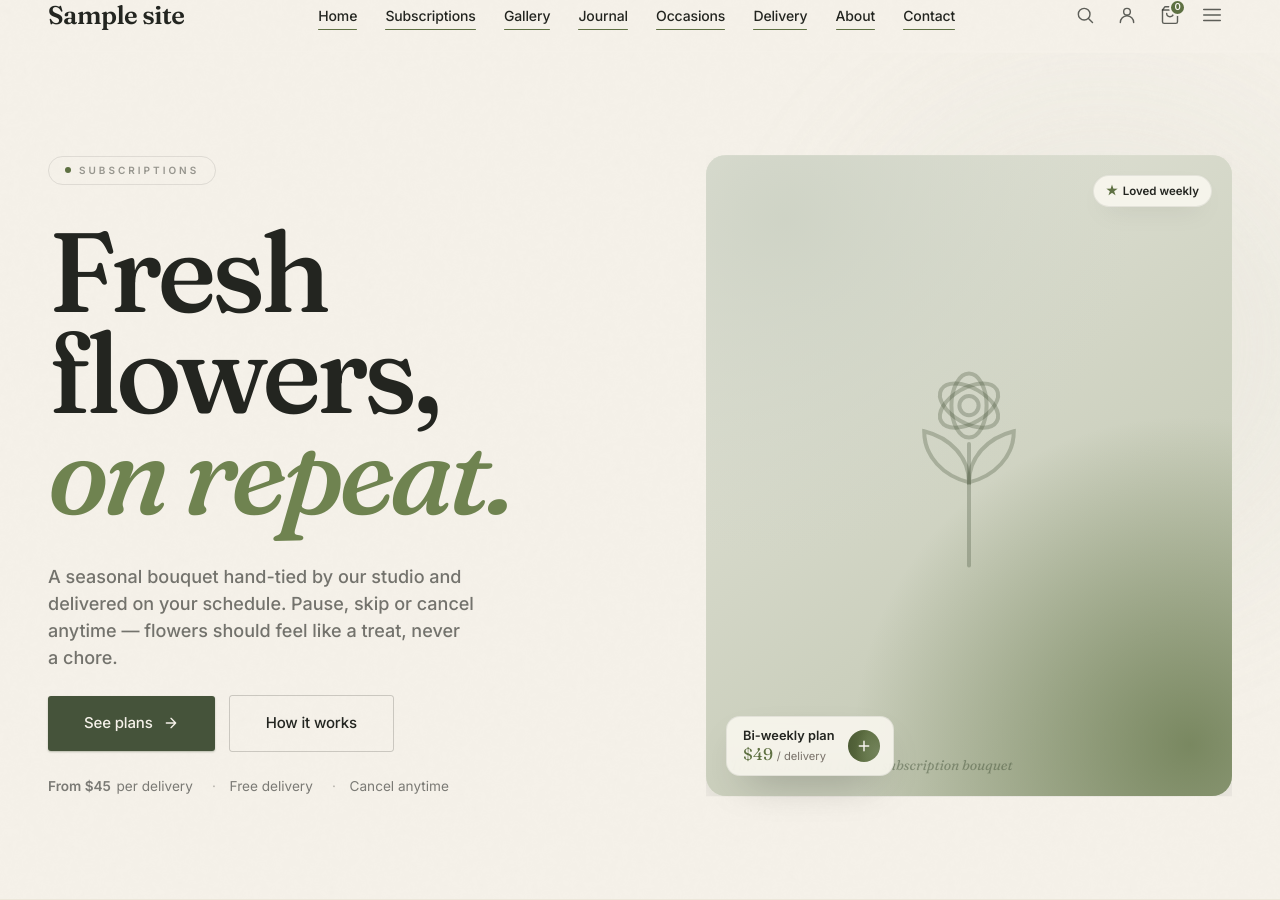
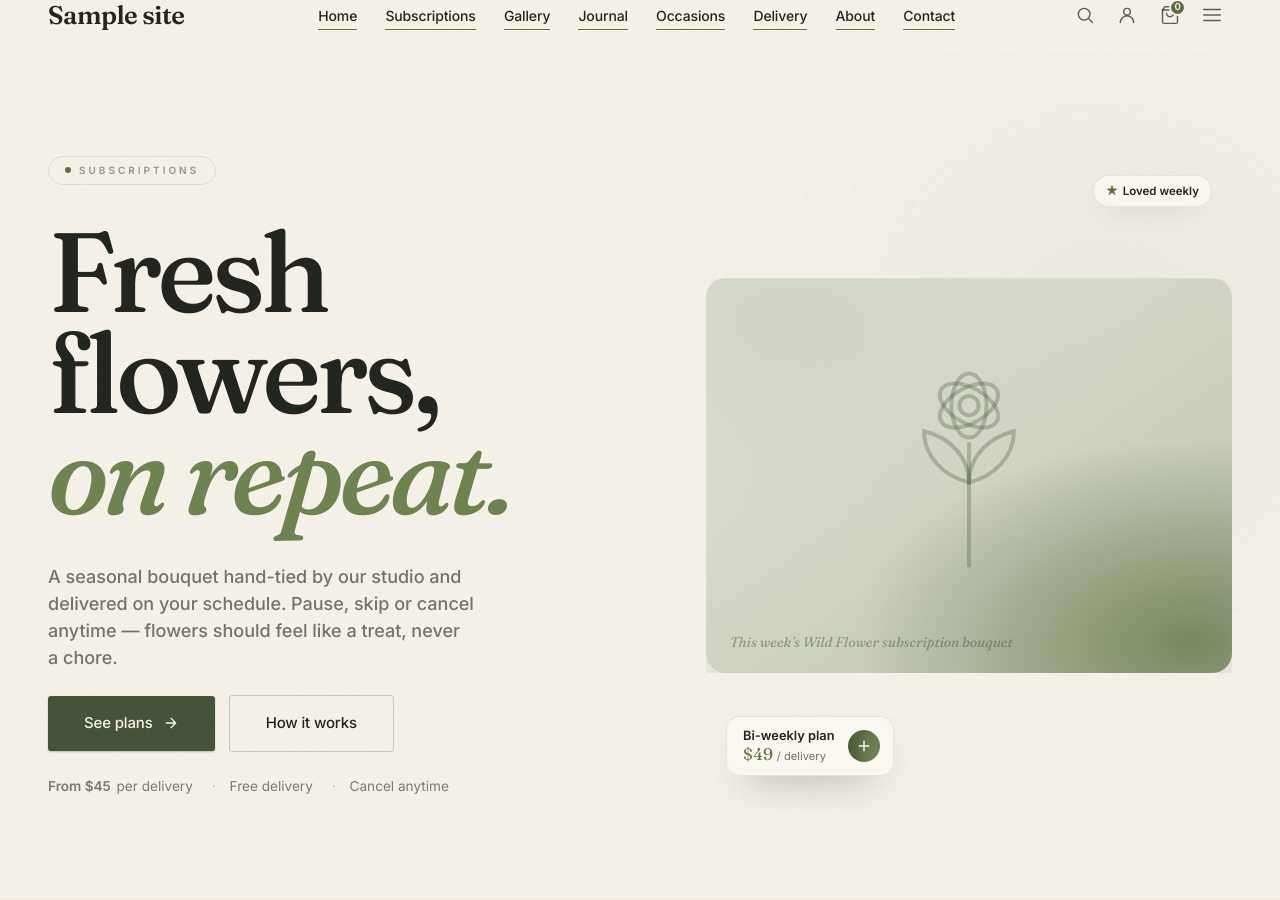
Before and after one commit to mjjorik/v0-e-commerce-flower-website, a WordPress theme: template wp-theme/wildflower/page-subscriptions.php in a window 1280 px wide. Shown: the part 57-957 px from the top of the page. Run offline with PHP 8.4 and a stand-in for WordPress, Linux system fonts and the light colour scheme; the site name, menu and one post (Sample post) are stand-ins, and other content is empty; some libraries are stand-ins or nearby versions.

Commit message:
Preserve subscription hero banner framing

```diff
--- a/wp-theme/wildflower/page-subscriptions.php
+++ b/wp-theme/wildflower/page-subscriptions.php
@@ -98,7 +98,7 @@ $faqs = array(
 				</div>
 			</div>
 			<div class="hero__visual">
-				<div class="hero__media media" data-hero-media>
+				<div class="hero__media hero__media--subscription media" data-hero-media>
 					<?php wildflower_media( isset( $media['hero'] ) ? absint( $media['hero'] ) : 0, 'large', __( 'This week’s Wild Flower subscription bouquet', 'wildflower' ), true ); ?>
 				</div>
 				<span class="hero__chip"><span class="hero__chip-star">★</span> <?php esc_html_e( 'Loved weekly', 'wildflower' ); ?></span>
--- a/wp-theme/wildflower/style.css
+++ b/wp-theme/wildflower/style.css
@@ -309,6 +309,8 @@ body.admin-bar .site-header { top: 32px; }
 .hero__lead p { max-width: 29rem; font-size: clamp(1rem, 1.5vw, 1.125rem); font-weight: 500; line-height: 1.5; color: color-mix(in oklab, var(--foreground) 62%, transparent); }
 .hero__visual { min-width: 0; display: flex; justify-content: center; }
 .hero__media { position: relative; isolation: isolate; aspect-ratio: 4/5; width: min(100%, 38rem); border-radius: var(--radius-2xl); background: color-mix(in oklab, var(--sage) 60%, var(--cream)); box-shadow: 0 30px 70px -28px rgba(20,36,22,.38); }
+/* The subscription hero artwork is composed as a 4:3 banner; preserve its full frame. */
+.hero__media--subscription { aspect-ratio: 4/3; }
 .hero__media .media-fallback {
   background-color: color-mix(in oklab, var(--sage) 62%, var(--cream));
   background-image:
@@ -327,6 +329,7 @@ body.admin-bar .site-header { top: 32px; }
   .hero__grid { grid-template-columns: minmax(0, 1.05fr) minmax(20rem, .95fr); align-items: stretch; }
   .hero__visual { justify-content: flex-end; align-items: stretch; }
   .hero__media { width: 100%; max-width: none; height: 100%; aspect-ratio: auto; min-height: 32rem; }
+  .hero__media--subscription { height: auto; min-height: 0; aspect-ratio: 4/3; align-self: center; }
 }
 @media (orientation: landscape) and (min-width: 700px) and (max-height: 680px) {
   .hero { padding-block: 1.5rem 2.5rem; }
```
